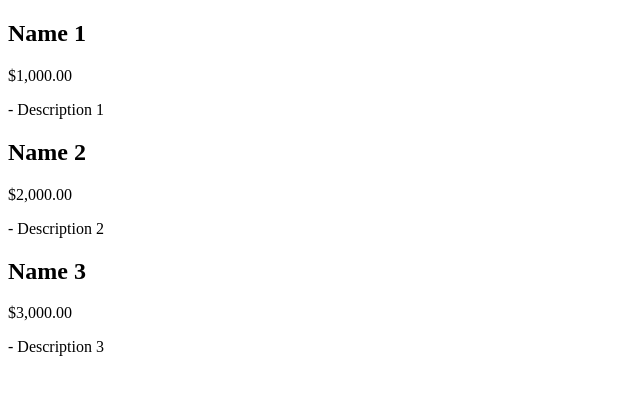
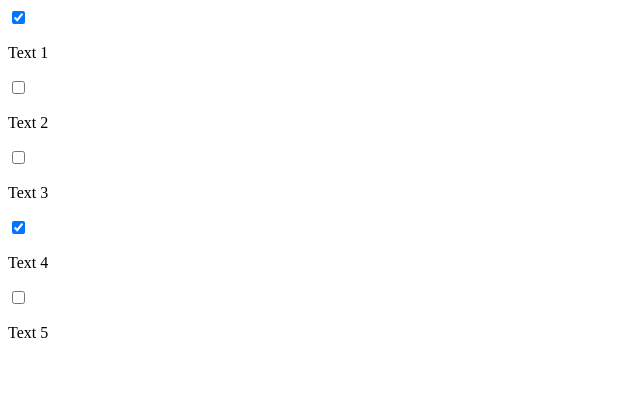
Before and after one commit to ThandarAungUCSM/react-tutorial, a React (Create React App) app: page / in a window 1280 px wide. Shown: the top 394 px of the page, without its empty margins (0-640 px from the left). Built offline with nearby package versions, Linux system fonts and the light colour scheme.

Commit message:
Todo App - Phase 3

```diff
--- a/src/App.js
+++ b/src/App.js
@@ -1,13 +1,13 @@
 import React from 'react';
 
-import Product from "./Product"
-import productsData from './vschoolProducts'
+import TodoItem from "./components/TodoItem"
+import todosData from './components/todosData'
 
 function App() {
-  const productComponents = productsData.map( item => <Product key = {item.id} product = {item} />)
+  const todoItems = todosData.map(item => <TodoItem item = {item} />)
   return (
-    <div>
-      { productComponents }
+    <div className="todo-list">
+      { todoItems }
     </div>
   );
 }
--- a/src/components/TodoItem.js
+++ b/src/components/TodoItem.js
@@ -1,10 +1,10 @@
 import React from "react"
 
-function TodoItem() {
+function TodoItem(props) {
     return (
         <div className="todo-item">
-            <input type="checkbox"></input>
-            <p>Placeholder text here</p>
+            <input type="checkbox" checked={props.item.completed}></input>
+            <p>{props.item.text}</p>
         </div>
     )
 }
--- /dev/null
+++ b/src/components/todosData.js
@@ -0,0 +1,29 @@
+const todosData = [
+    {
+        id: 1,
+        text: "Text 1",
+        completed: true
+    },
+    {
+        id: 2,
+        text: "Text 2",
+        completed: false
+    },
+    {
+        id: 3,
+        text: "Text 3",
+        completed: false
+    },
+    {
+        id: 4,
+        text: "Text 4",
+        completed: true
+    },
+    {
+        id: 5,
+        text: "Text 5",
+        completed: false
+    }
+]
+
+export default todosData
```
